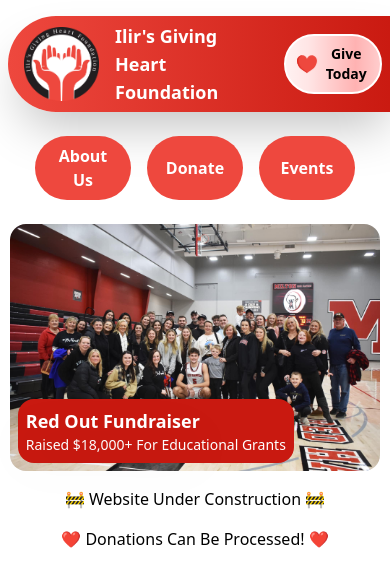
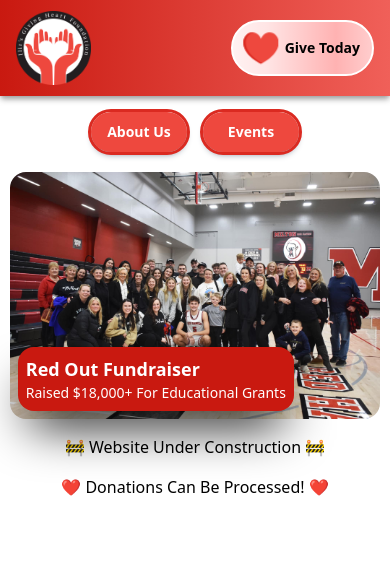
Before and after one commit to banushi-a/ilirs-giving-heart-foundation, a Next.js app: page / in a window 390 px wide. Shown: the top 586 px of the page. Built offline with nearby package versions, Linux system fonts and the light colour scheme.

Commit message:
Styles + Mobile Design

```diff
--- a/src/components/DonateButton.tsx
+++ b/src/components/DonateButton.tsx
@@ -11,7 +11,7 @@
     >
       <button
         type="button"
-        className="flex items-center justify-center font-semibold border-2 bg-white border-white rounded-full px-3 py-2 gap-x-2 hover:bg-gray-200 transition-colors duration-300 ease-in-out overflow-hidden relative"
+        className="flex items-center justify-center font-semibold border-2 bg-white border-white rounded-full px-3 py-2 gap-x-2 hover:bg-gray-200 transition-colors duration-300 ease-in-out overflow-hidden h-14"
         style={{
           backgroundImage:
             "linear-gradient(90deg, rgba(255, 255, 255, 0), rgba(255, 0, 0, 0.1), rgba(255, 0, 0, 0.3), rgba(255, 0, 0, 0.1), rgba(255, 255, 255, 0))",
--- a/src/components/Header.tsx
+++ b/src/components/Header.tsx
@@ -3,8 +3,15 @@
 import DonateButton from "./DonateButton";
 
 export default function Header() {
+  const sections = [
+    { name: "About Us", href: "#about-us" },
+    { name: "Events", href: "#events" },
+    // { name: "Our Work", href: "#our-work" },
+    // { name: "Volunteer", href: "#volunteer" },
+  ];
+
   return (
-    <header className="bg-gradient-to-r from-gh-red-400 to-gh-red-800 w-screen h-24 flex justify-between items-center p-4 gap-x-4 m-4 mr-0 rounded-l-full shadow-2xl">
+    <header className="bg-gradient-to-r from-gh-red-800 to-gh-red-200 w-screen h-24 flex justify-between items-center p-4 gap-x-4 shadow-md shadow-neutral-400 sticky top-0 z-10 mb-3">
       <div className="flex items-center gap-x-4">
         <Image
           src={Logo}
@@ -12,11 +19,13 @@
           height={75}
           alt="Ilir's Giving Heart Foundation Logo"
         />
-        <h2 className="text-lg sm:text-xl md:text-2xl lg:text-4xl font-bold text-white">
+        <h2 className="hidden sm:block text-2xl lg:text-4xl font-bold text-white">
           Ilir's Giving Heart Foundation
         </h2>
       </div>
-      <DonateButton />
+      <div className="flex items-center gap-x-4">
+        <DonateButton />
+      </div>
     </header>
   );
 }
--- a/src/components/HeroSection.tsx
+++ b/src/components/HeroSection.tsx
@@ -12,8 +12,8 @@
 
       {/* Text Overlay */}
       <div className="absolute inset-0 flex items-end justify-start p-2 sm:p-4 md:p-6 lg:p-8">
-        <div className="text-start bg-gh-red-800 p-2 md:p-4 rounded-2xl">
-          <h1 className="text-lg md:text-2xl lg:text-4xl font-bold text-white drop-shadow-2xl">
+        <div className="text-start bg-gh-red-800 p-2 md:p-4 rounded-2xl shadow-2xl shadow-black">
+          <h1 className="text-lg md:text-2xl lg:text-4xl font-bold text-white">
             Red Out Fundraiser
           </h1>
           <p className="text-sm md:text-md lg:text-lg text-white">
--- a/src/components/Links.tsx
+++ b/src/components/Links.tsx
@@ -1,7 +1,7 @@
 export default function Links() {
   const sections = [
     { name: "About Us", href: "#about-us" },
-    { name: "Donate", href: "#donate" },
+    // { name: "Donate", href: "#donate" },
     { name: "Events", href: "#events" },
     // { name: "Our Work", href: "#our-work" },
     // { name: "Volunteer", href: "#volunteer" },
@@ -9,11 +9,11 @@
 
   return (
     <section>
-      <ul className="flex flex-wrap justify-between align-center gap-4 md:gap-8 lg:gap-12">
+      <ul className="flex justify-between align-center gap-4">
         {sections.map((section) => {
           return (
             <li
-              className="hover:bg-gh-red-600 active:bg-gh-red-800 bg-gh-red-400 text-white rounded-full px-3 py-2 my-2 font-semibold transition-colors duration-300 ease-in-out w-[6rem] text-center flex justify-center items-center"
+              className="hover:bg-neutral-100 hover:text-red-600 active:bg-white active:text-gh-red-800 bg-gh-red-400 text-white rounded-full px-4 my-1 lg:my-2 font-semibold transition-colors duration-300 ease-in-out w-[6rem] text-center flex justify-center items-center text-sm h-10 outline outline-gh-red-600 shadow-md shadow-gray-400"
               key={section.href}
             >
               <a href={section.href}>{section.name}</a>
```
